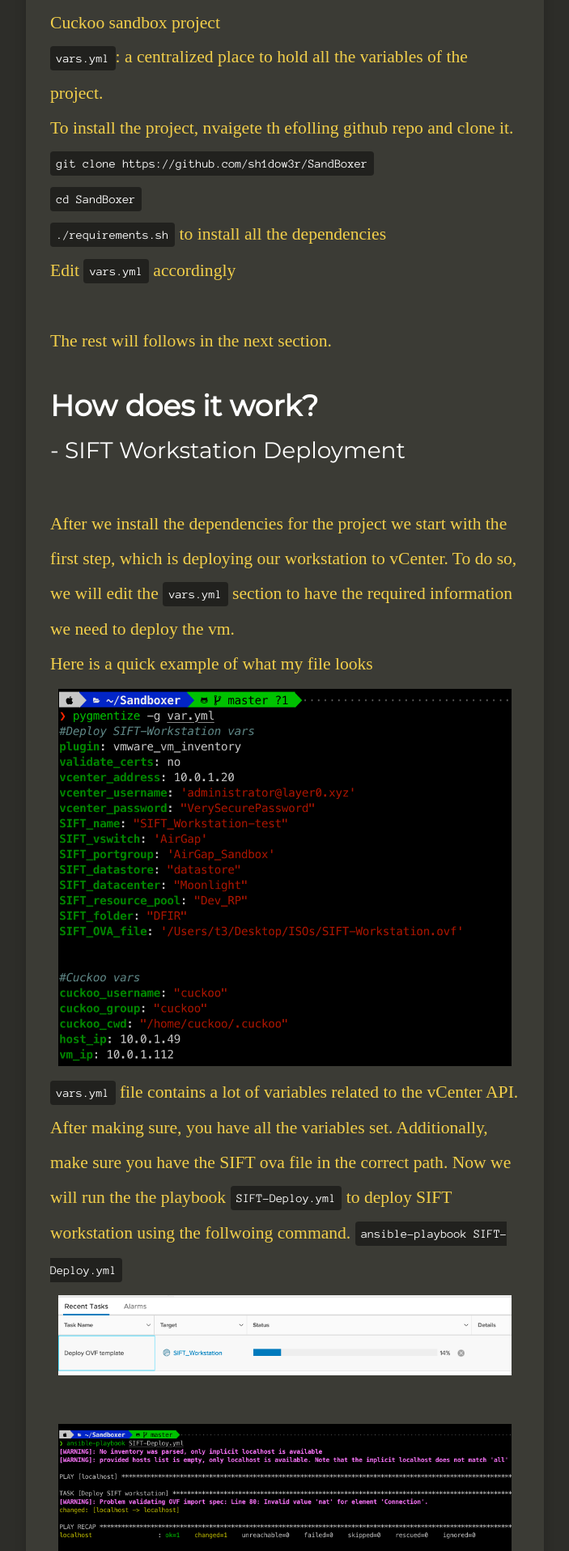
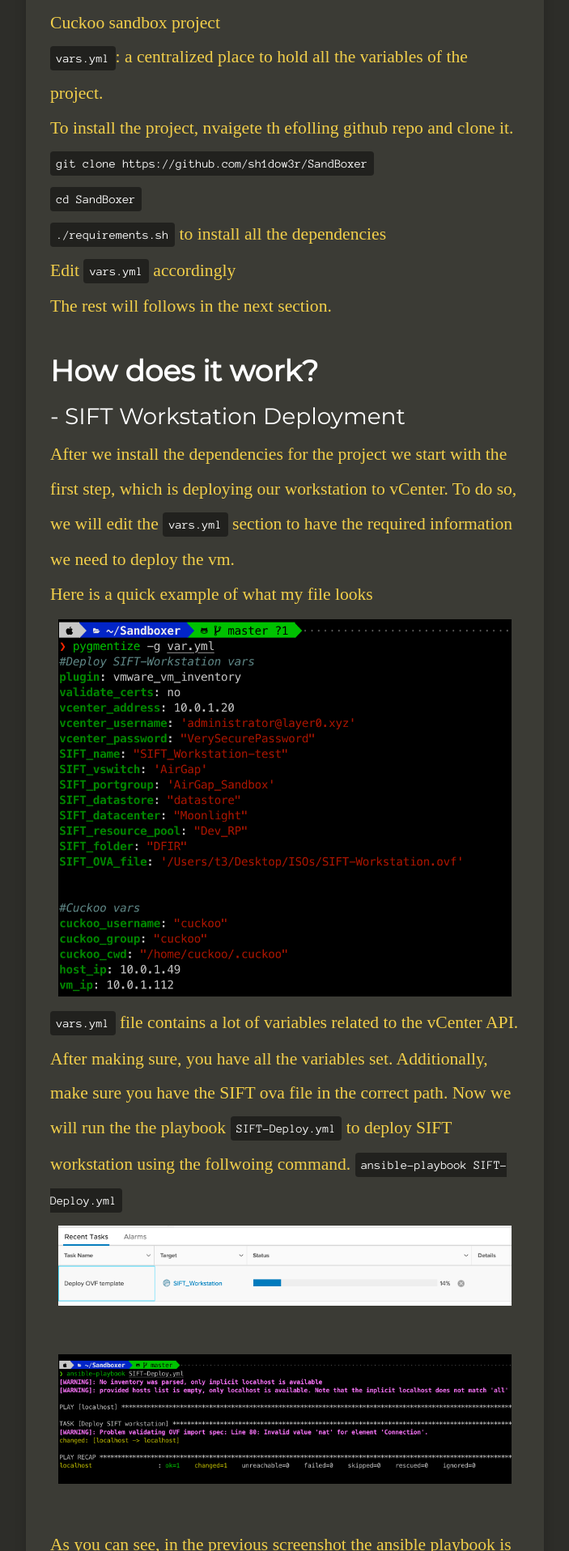
Before and after one commit to sh1dow3r/layer0, a Jekyll site: the page built from _posts/2020-04-14-Cuckoo_SIFT_With_Ansible.md, in a window 1280 px wide. Shown: the part 4484-6400 px from the top of the page at 81% size, without its empty margins (288-991 px from the left). Built offline with Jekyll 4.4.1, drawn with Linux system fonts in a browser that asks for light colours; nearby versions of some CDN libraries; comment, search, counter and statistics services are not loaded.

Commit message:
conclusion

```diff
--- a/_posts/2020-04-14-Cuckoo_SIFT_With_Ansible.md
+++ b/_posts/2020-04-14-Cuckoo_SIFT_With_Ansible.md
@@ -60,18 +60,17 @@ As you can here, we have a bunch of files, starting from the top, we have:
 `requirements.sh`: has all the dependencies used by this project.
 `roles`: has the different subtask of the project
 `roles\SIFT-Cuckoo-Sandbox\*`: subtask to install and configure Cuckoo sandbox project
-`vars.yml`: a centralized place to hold all the variables of the project.
+`vars.yml`: a centralized place to hold all the variables of the project.  <br/>
 To install the project, nvaigete th efolling github repo and clone it.
 `git clone https://github.com/sh1dow3r/SandBoxer`
 `cd SandBoxer`
 `./requirements.sh` to install all the dependencies
-Edit `vars.yml` accordingly  <br/>
+Edit `vars.yml` accordingly
 The rest will follows in the next section.
 </span>
 
 ##  **How does it work?**
 ### - SIFT Workstation Deployment
-
 <span style="color: #f2cf4a; font-family: Babas; font-size: 0.9em;">
 After we install the dependencies for the project we start with the first step, which is deploying our workstation to vCenter. To do so, we will edit the `vars.yml` section to  have the required information we need to deploy the vm.
 Here is a quick example of what my file looks
```
